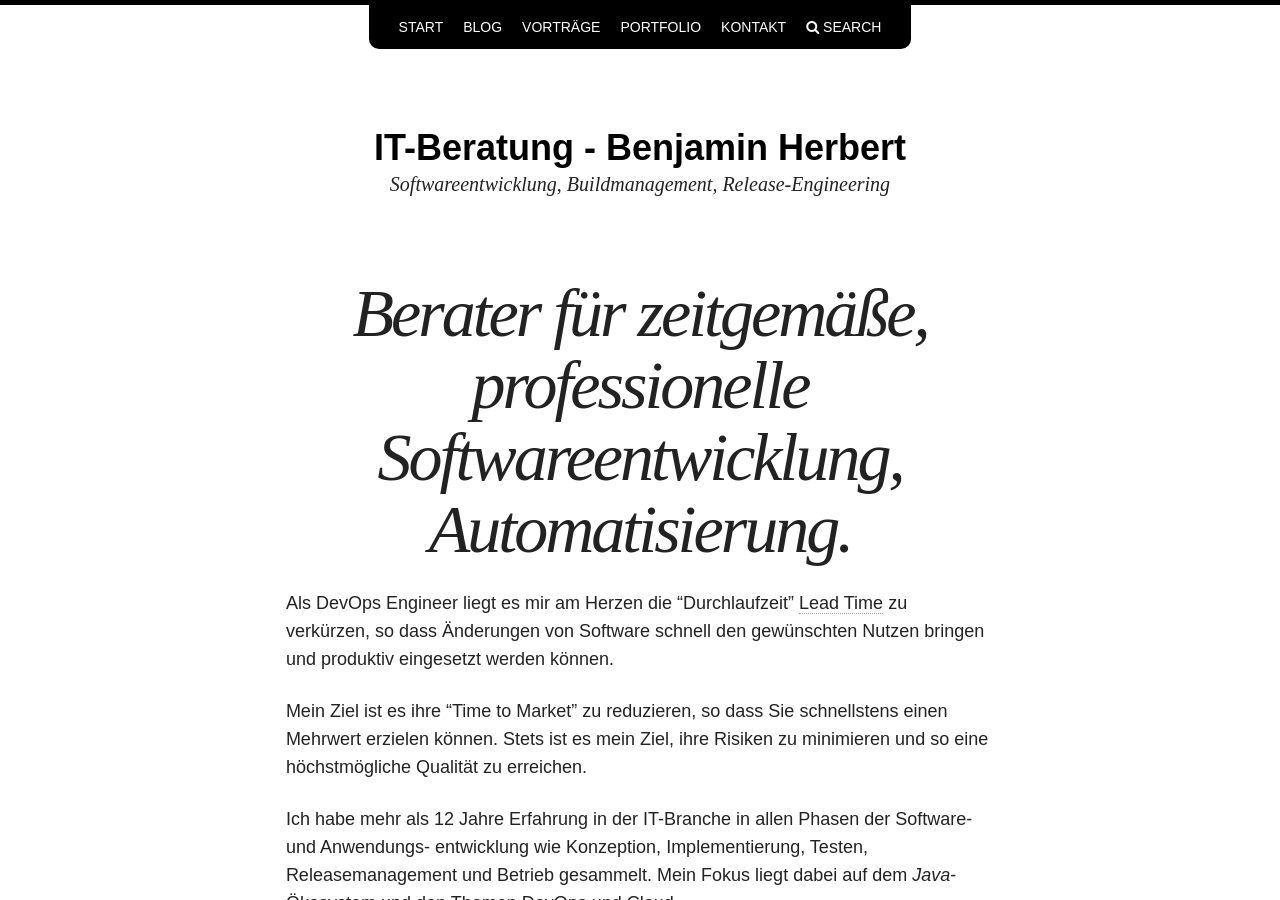
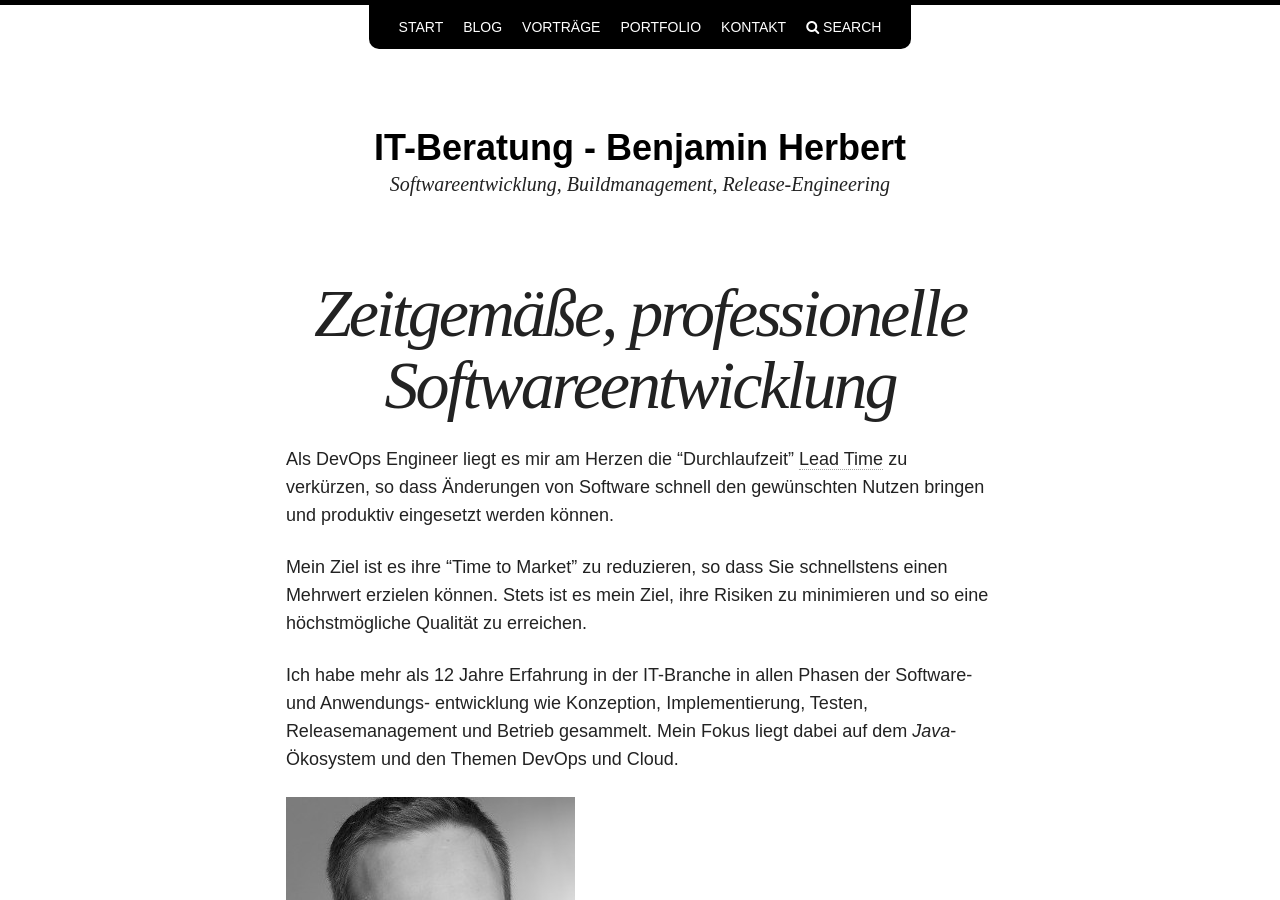
Before and after one commit to BenjaminHerbert/BenjaminHerbert.github.io, a Jekyll site: the page built from index.md, in a window 1280 px wide and 900 px high. Built offline with Jekyll 4.4.1, drawn with Linux system fonts in a browser that asks for light colours; nearby versions of some CDN libraries.

Commit message:
Shorten title

```diff
--- a/index.md
+++ b/index.md
@@ -1,6 +1,6 @@
 ---
 layout: page
-title: Berater für zeitgemäße, professionelle Softwareentwicklung, Automatisierung.
+title: Zeitgemäße, professionelle Softwareentwicklung
 tags: [devops,java,freelancer,freiberufler,it-beratung,softwareentwicklung,software,consulting,continuous integration,tdd]
 ---
 
```
